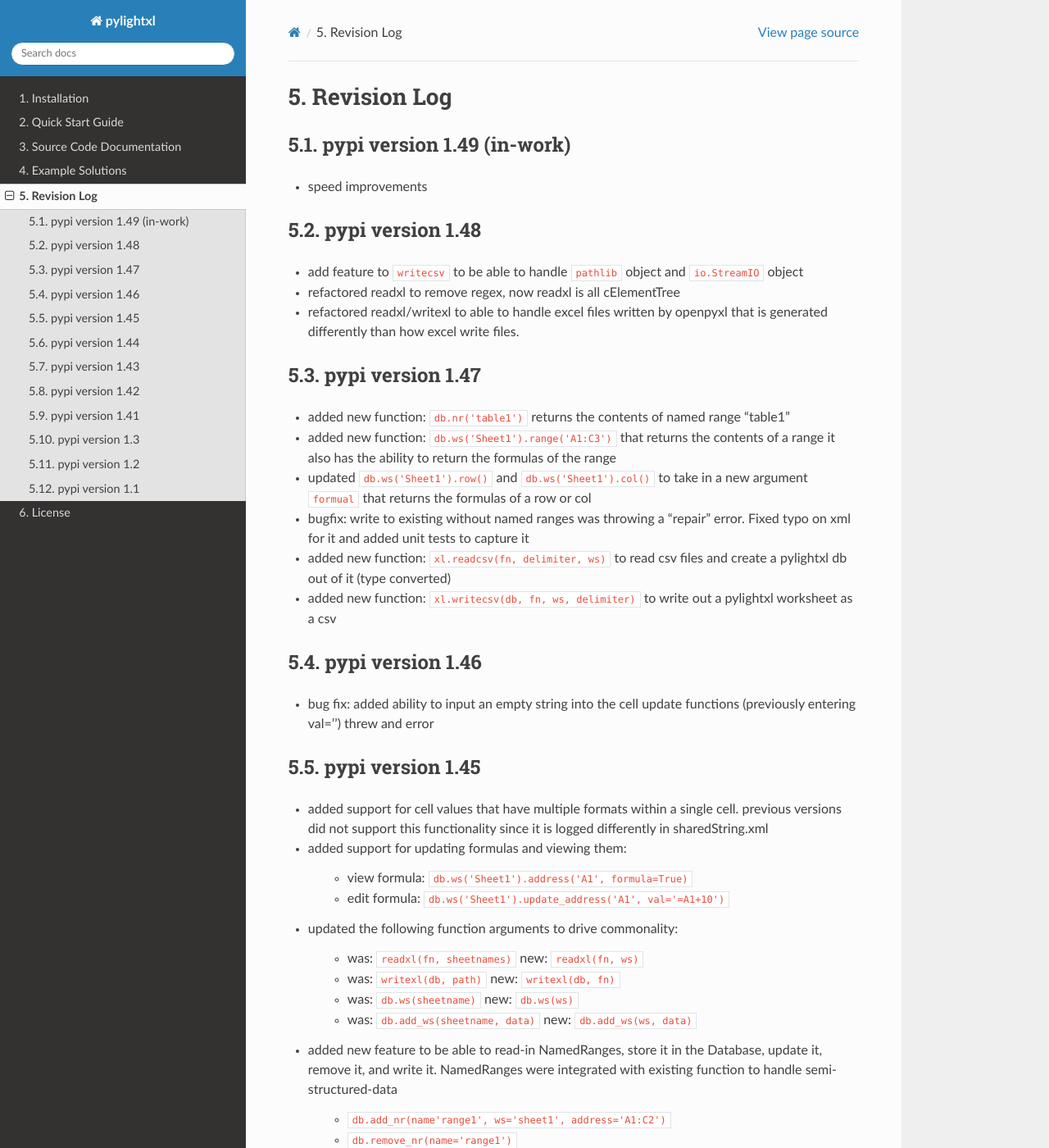
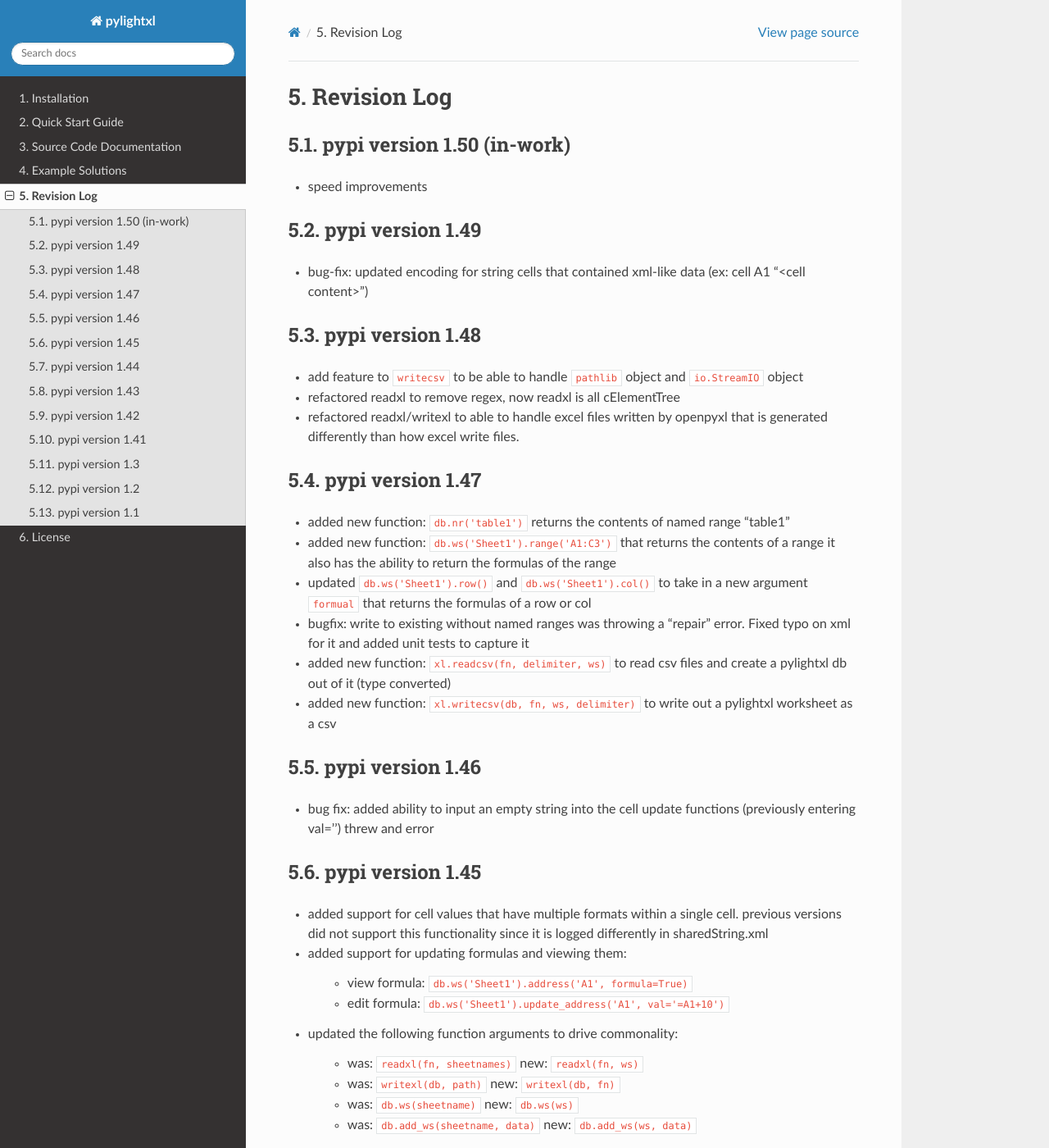
Before and after one commit to PydPiper/pylightxl, a Sphinx documentation site: the page built from doc/source/revlog.rst, in a window 1280 px wide and 1400 px high. Shown: the whole window at 82% size. Built offline with Sphinx 7.4.7 and the Read the Docs theme 2.0.0, drawn with Linux system fonts in a browser that asks for light colours; some of the changed text lies outside the part shown.

Commit message:
updated encoding on writer to fix xml like cell contents messing with the writer function

```diff
--- a/doc/source/revlog.rst
+++ b/doc/source/revlog.rst
@@ -1,9 +1,13 @@
 Revision Log
 ============
 
-pypi version 1.49 (in-work)
+pypi version 1.50 (in-work)
 ---------------------------
 - speed improvements
+
+pypi version 1.49
+-----------------
+- bug-fix: updated encoding for string cells that contained xml-like data (ex: cell A1 "<cell content>")
 
 pypi version 1.48
 -----------------
--- a/setup.py
+++ b/setup.py
@@ -5,7 +5,7 @@
 
 setuptools.setup(
     name="pylightxl", # Replace with your own username
-    version="1.48",
+    version="1.49",
     author="Viktor Kis",
     author_email="",
     description="A light weight excel read/writer for python27 and python3 with no dependencies",
```
Also changed, not shown: README.md (+2 -5 lines), 1 other file.
